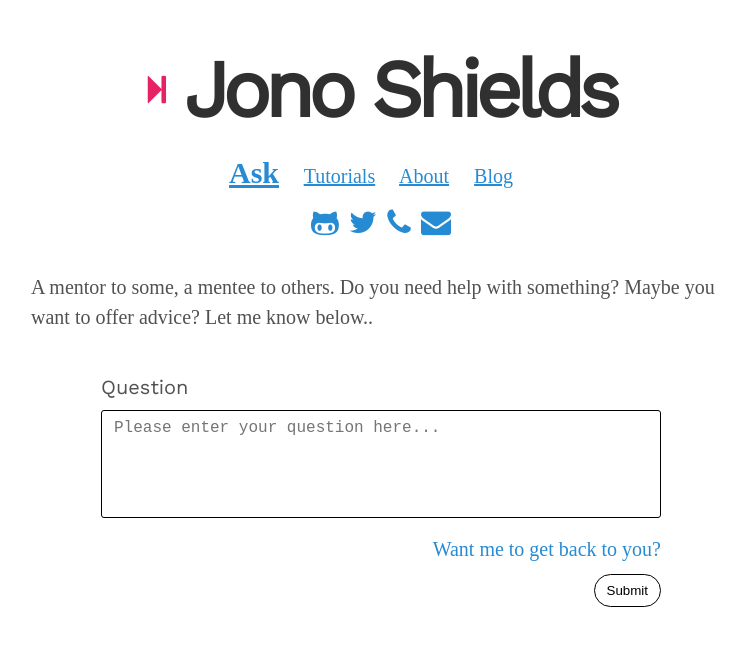
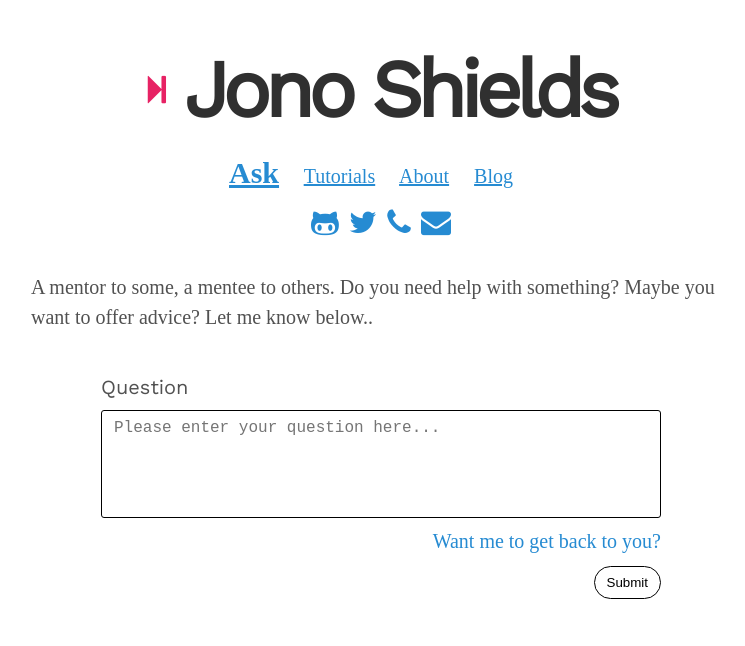
Before and after one commit to foopod/blog-2.0, a Jekyll site: the page built from ask.html, in a window 1280 px wide. Shown: the top 646 px of the page, without its empty margins (259-1004 px from the left). Built offline with Jekyll 4.4.1, drawn with Linux system fonts in a browser that asks for light colours; nearby versions of some CDN libraries; some web fonts are replaced.

Commit message:
Update style.css

```diff
--- a/public/css/style.css
+++ b/public/css/style.css
@@ -601,6 +601,10 @@ input, textarea {
     font-size: 0.8rem;
 }
 
+textarea {
+    margin-bottom: 0px;
+}
+
 button {
     border: black solid 1px;
     padding: 8px 12px;
```
